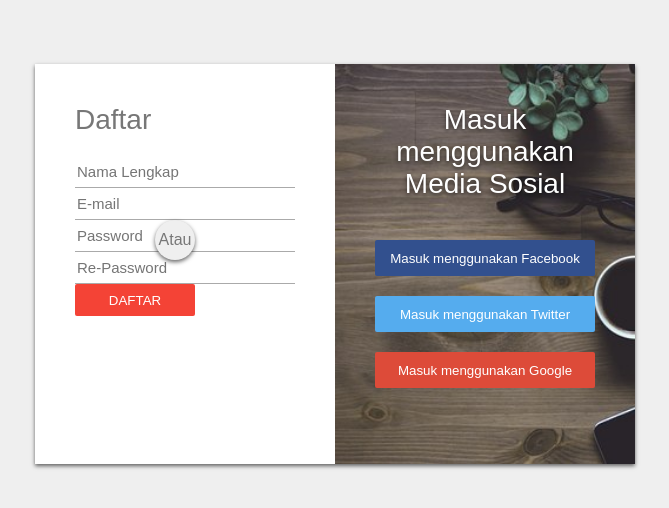
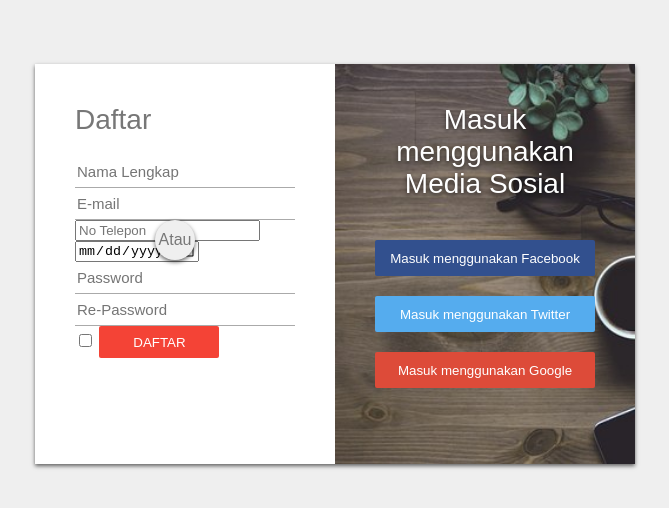
Before and after one commit to anajanatul/Perancangan-Web---E-Agriculture, a plain HTML site: page index.html in a window 1280 px wide. Shown: the whole page, without its empty margins (305-974 px from the left). Drawn offline with Linux system fonts and the light colour scheme.

Commit message:
Update index.html

```diff
--- a/index.html
+++ b/index.html
@@ -10,8 +10,11 @@
 		<h1> Daftar </h1>
 		<input type="text" name="username" placeholder="Nama Lengkap">
 		<input type="text" name="email" placeholder="E-mail">
+		<input type="number" name="notelepon" placeholder="No Telepon">
+		<input type="date" name="ttl" placeholder="Tanggal Lahir">
 		<input type="password" name="password" placeholder="Password">
 		<input type="password" name="password" placeholder="Re-Password">
+		<input type="checkbox" name="deal" value="Data ini benar adanya">
 		<input type="submit" name="signup-button" value="Daftar">
 	</div>
 
```
